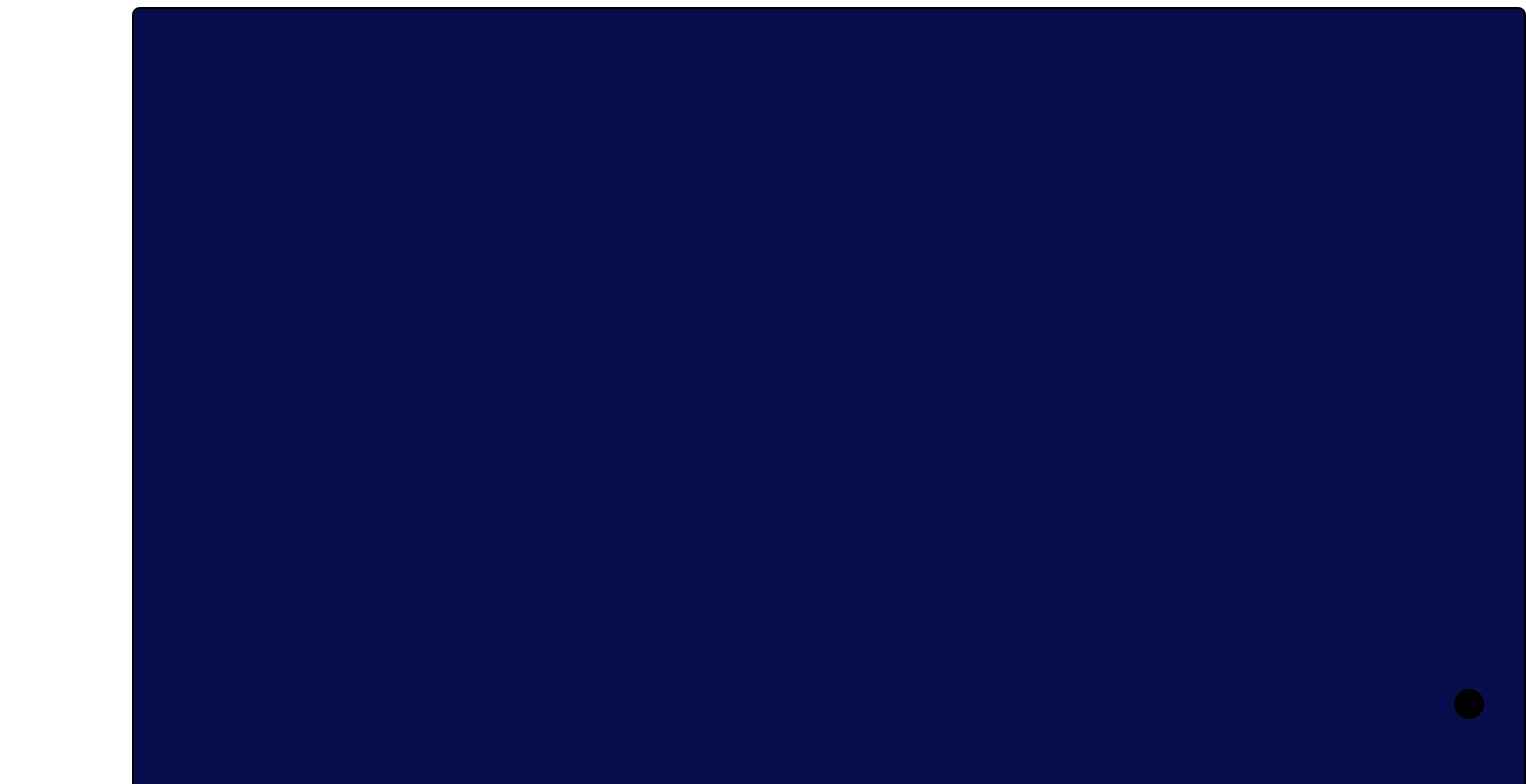
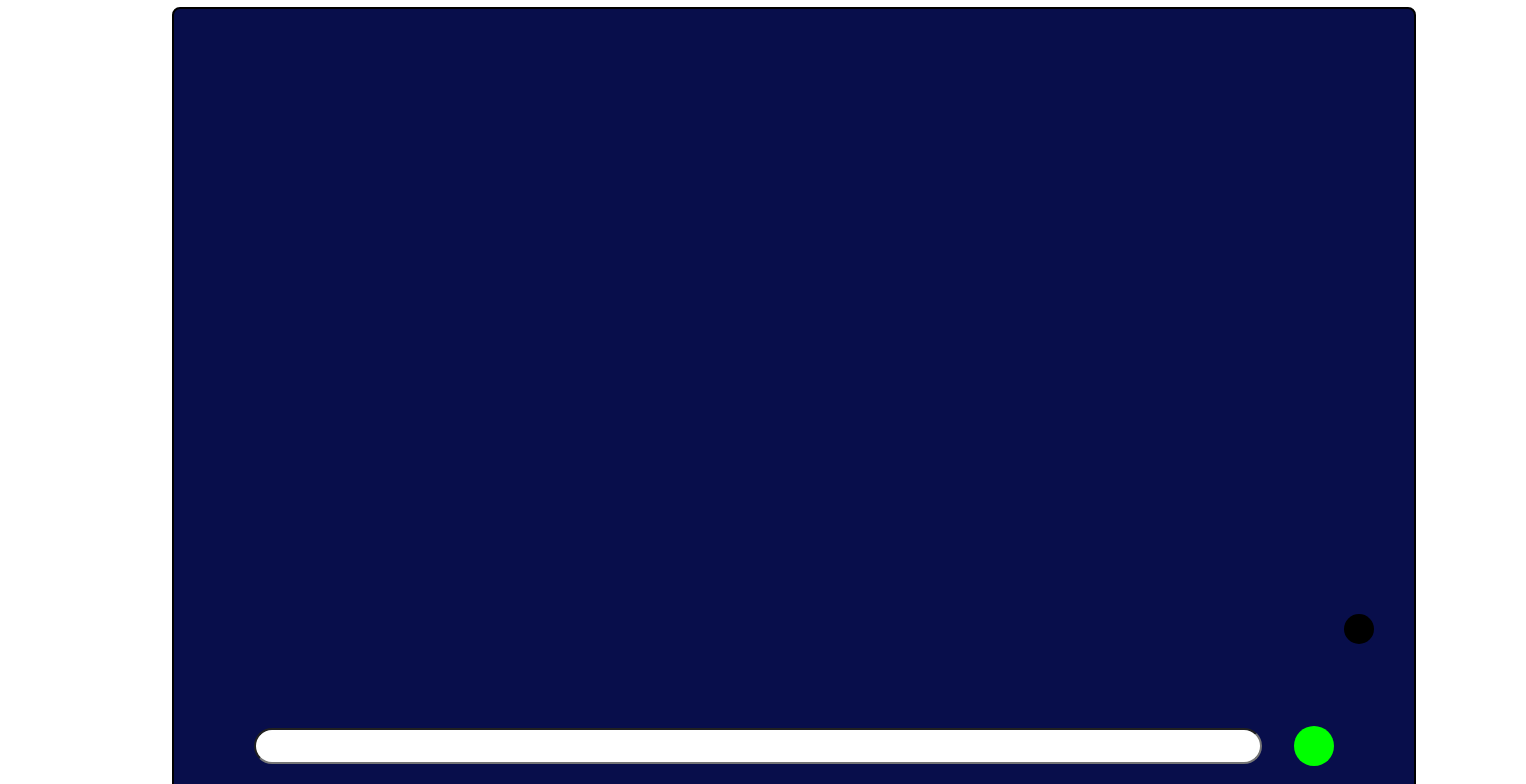
Before and after one commit to mvp-2003/Final-Year-project, a React (Vite) app in the folder frontend/: page / in a window 1280 px wide. Shown: the top 784 px of the page, 1526 px wide, since content can reach past the window. Built offline with nearby package versions, Linux system fonts and the light colour scheme.

Commit message:
Update responsiveness

```diff
--- a/frontend/src/Chatsection.css
+++ b/frontend/src/Chatsection.css
@@ -2,29 +2,29 @@
     background-color: #080E4B;
     border: 2px solid black;
     border-radius: 8px;
-    height: 820px;
-    width: 1350px;
+    height: calc(100vh - 55px);
+    width: 1200px;
     padding: 20px;
     margin-top: -25px;
-    margin-left: 100px;
+    margin-left: 140px;
     position: relative;
 }
 
 .user-input {
-    height: 40px;
-    width: 1250px;
+    height: 30px;
+    width: 1000px;
     position: absolute;
-    bottom: 20px;
-    left: 40px;
+    bottom: 30px;
+    left: 80px;
     border-radius: 18px;
 }
 
 .submit-prompt {
-    border-radius: 50px;
-    height: 50px;
-    width: 50px;
+    border-radius: 75px;
+    height: 40px;
+    width: 40px;
     background-color: #00ff00;
     position: absolute;
-    bottom: 17px;
-    right: 25px
+    bottom: 28px;
+    right: 80px
 }
```
